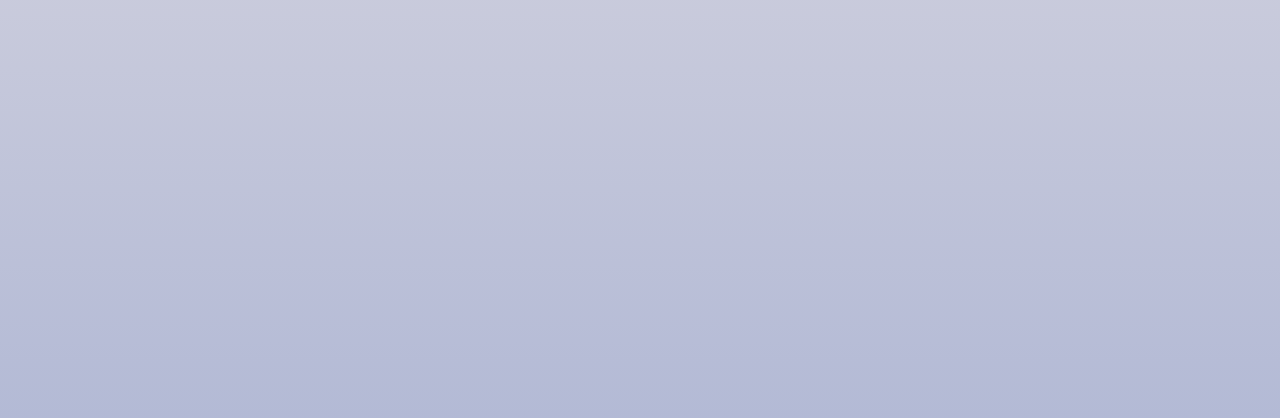
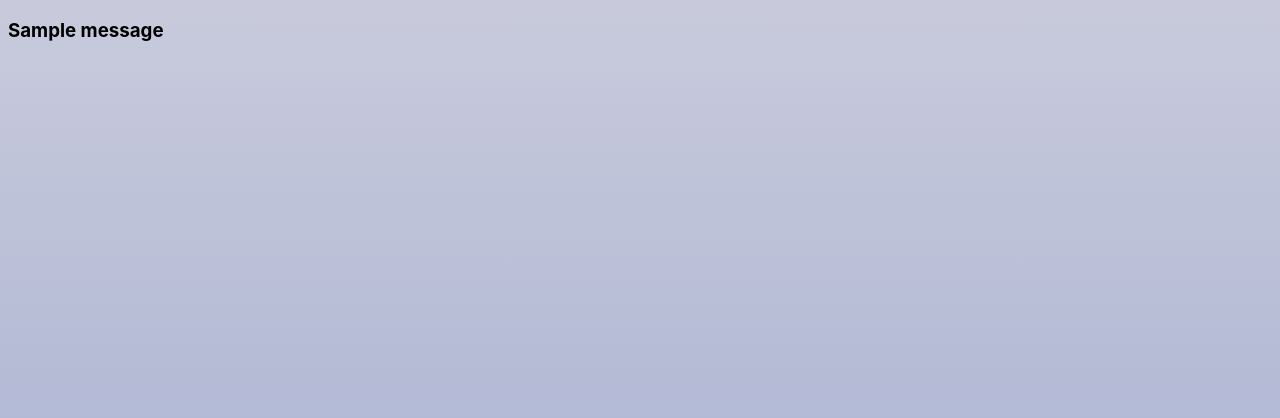
Before and after one commit to BioDataFuse/biodatafuseUI, a Flask app: page / in a window 1280 px wide. Shown: the part 182-600 px from the top of the page. Run offline with Flask 3, Linux system fonts and the light colour scheme; one stand-in notice (Sample message) is shown.

Commit message:
Pass flash
Pass the message from app.py to index page

```diff
--- a/templates/index.html
+++ b/templates/index.html
@@ -21,3 +21,13 @@
     {% block content %}{% endblock %}
 </body>
 </html>
+
+{% with messages = get_flashed_messages() %}
+ {% if messages %}
+  <h3>
+  {% for message in messages %}
+    {{ message }}
+  {% endfor %}
+  </h3>
+ {% endif %}
+{% endwith %}
```
